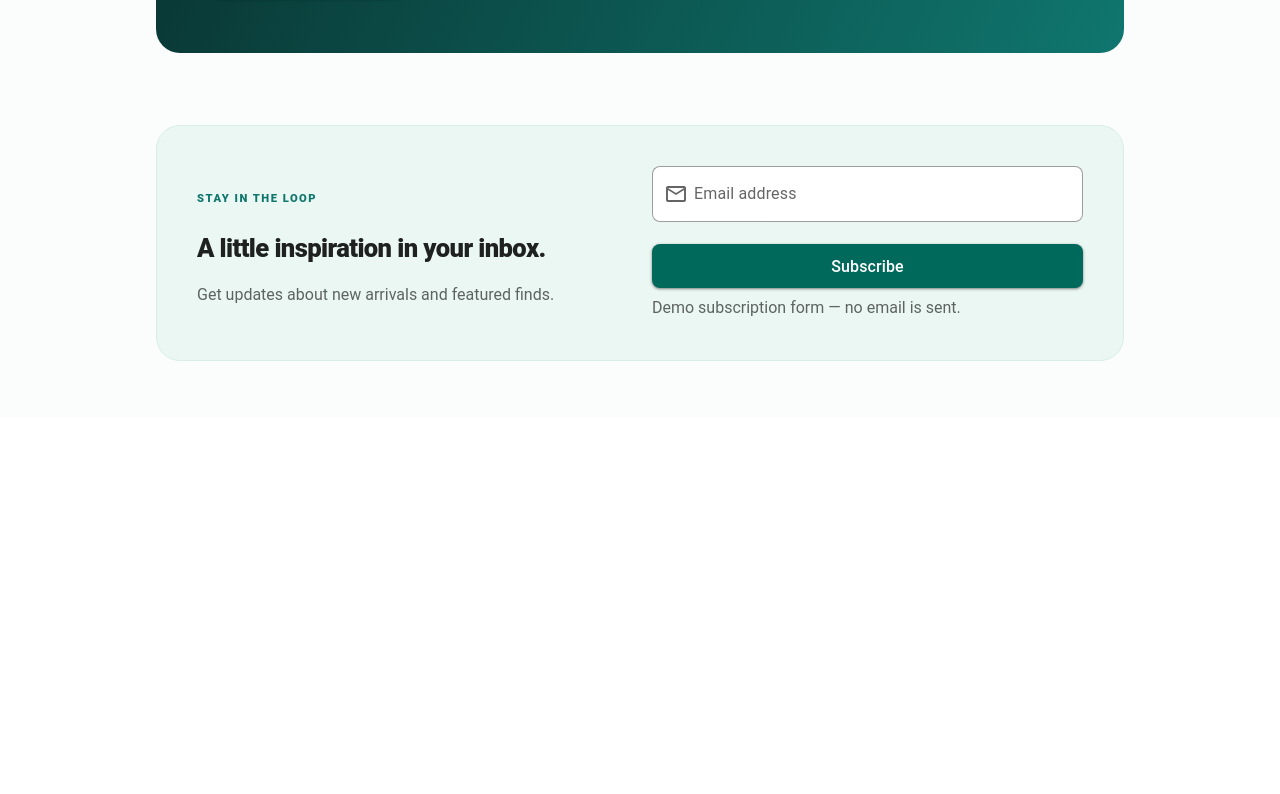
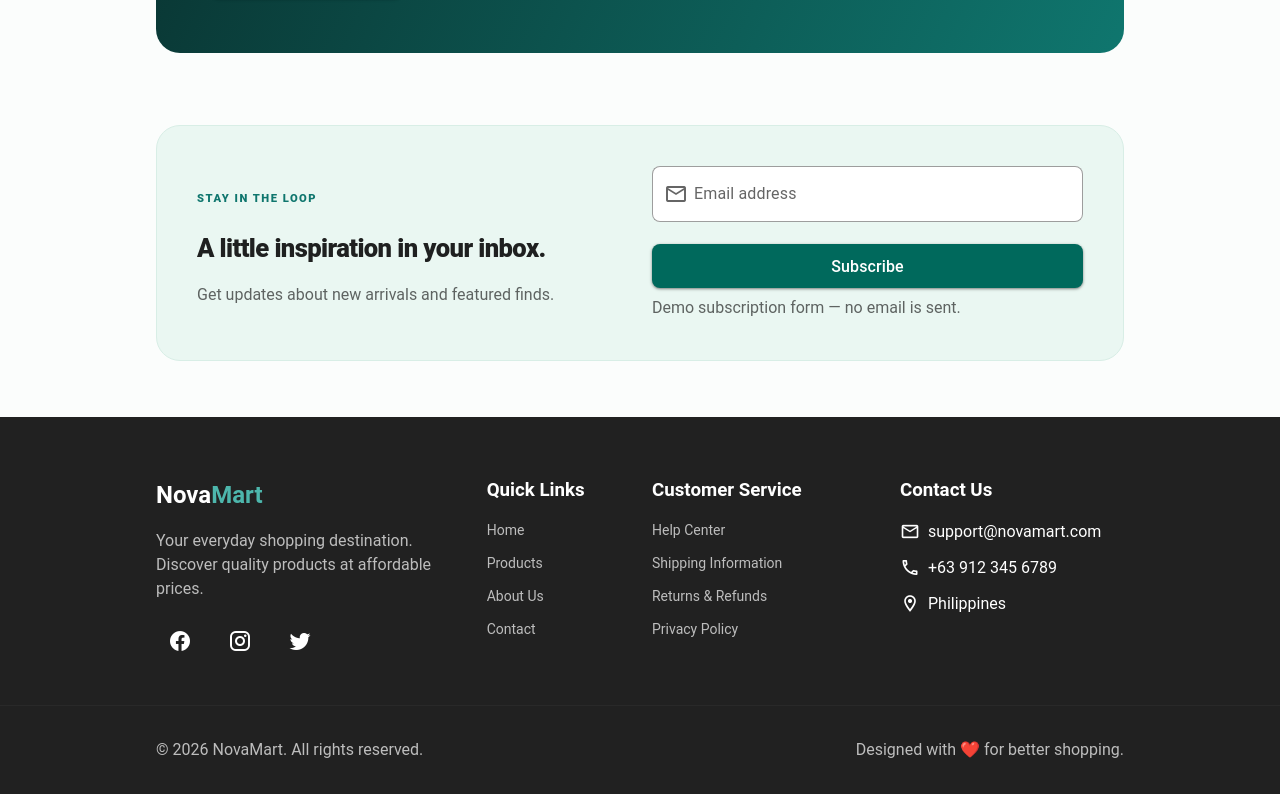
Before and after one commit to jcasterroy-ctrl/jcasterroy, a Nuxt app in the folder jcaster/: page / in a window 1280 px wide. Shown: the part 1810-2604 px from the top of the page. Before the commit the page ends 2227 px from the top, so only its background shows below. Built offline with nearby package versions, Linux system fonts and the light colour scheme; no server answers.

Commit message:
Update index.vue

```diff
--- a/jcaster/app/pages/index.vue
+++ b/jcaster/app/pages/index.vue
@@ -163,7 +163,7 @@
           :color="selectedCategory === category ? 'teal-darken-3' : undefined"
           :variant="selectedCategory === category ? 'flat' : 'outlined'"
           size="large"
-          @click= "selectedCategory = category"
+          @click="selectedCategory = category"
           >{{ category }}</v-chip
         >
       </div>
@@ -477,6 +477,112 @@
       message
     }}</v-snackbar>
   </v-container>
+  <v-footer class="bg-grey-darken-4 text-white pa-0">
+    <v-container fluid class="pa-0">
+      <v-container class="py-10">
+        <v-row>
+          <!-- Brand -->
+          <v-col cols="12" md="4">
+            <h2 class="text-h5 font-weight-bold mb-3">
+              Nova<span class="text-teal-lighten-2">Mart</span>
+            </h2>
+
+            <p class="text-grey-lighten-1 text-body-2 mb-4">
+              Your everyday shopping destination. Discover quality products at
+              affordable prices.
+            </p>
+
+            <div class="d-flex ga-3">
+              <v-btn
+                icon="mdi-facebook"
+                variant="text"
+                color="white"
+                href="https://facebook.com"
+                target="_blank"
+              />
+              <v-btn
+                icon="mdi-instagram"
+                variant="text"
+                color="white"
+                href="https://instagram.com"
+                target="_blank"
+              />
+              <v-btn
+                icon="mdi-twitter"
+                variant="text"
+                color="white"
+                href="https://x.com"
+                target="_blank"
+              />
+            </div>
+          </v-col>
+
+          <!-- Quick Links -->
+          <v-col cols="6" md="2">
+            <h3 class="text-subtitle-1 font-weight-bold mb-4">Quick Links</h3>
+
+            <div class="d-flex flex-column ga-3">
+              <NuxtLink to="/" class="footer-link">Home</NuxtLink>
+              <NuxtLink to="/products" class="footer-link">Products</NuxtLink>
+              <a href="#about" class="footer-link">About Us</a>
+              <a href="#contact" class="footer-link">Contact</a>
+            </div>
+          </v-col>
+
+          <!-- Customer Service -->
+          <v-col cols="6" md="3">
+            <h3 class="text-subtitle-1 font-weight-bold mb-4">
+              Customer Service
+            </h3>
+
+            <div class="d-flex flex-column ga-3">
+              <a href="#" class="footer-link">Help Center</a>
+              <a href="#" class="footer-link">Shipping Information</a>
+              <a href="#" class="footer-link">Returns & Refunds</a>
+              <a href="#" class="footer-link">Privacy Policy</a>
+            </div>
+          </v-col>
+
+          <!-- Contact -->
+          <v-col cols="12" md="3">
+            <h3 class="text-subtitle-1 font-weight-bold mb-4">Contact Us</h3>
+
+            <div class="d-flex align-center ga-2 mb-3">
+              <v-icon size="small">mdi-email-outline</v-icon>
+              <span class="text-body-2">support@novamart.com</span>
+            </div>
+
+            <div class="d-flex align-center ga-2 mb-3">
+              <v-icon size="small">mdi-phone-outline</v-icon>
+              <span class="text-body-2">+63 912 345 6789</span>
+            </div>
+
+            <div class="d-flex align-center ga-2">
+              <v-icon size="small">mdi-map-marker-outline</v-icon>
+              <span class="text-body-2">Philippines</span>
+            </div>
+          </v-col>
+        </v-row>
+      </v-container>
+
+      <v-divider color="grey-darken-2" />
+
+      <!-- Copyright -->
+      <v-container class="py-4">
+        <div
+          class="d-flex flex-column flex-sm-row justify-space-between align-center ga-2"
+        >
+          <p class="text-grey-lighten-1 text-caption">
+            © {{ new Date().getFullYear() }} NovaMart. All rights reserved.
+          </p>
+
+          <p class="text-grey-lighten-1 text-caption">
+            Designed with ❤️ for better shopping.
+          </p>
+        </div>
+      </v-container>
+    </v-container>
+  </v-footer>
 </template>
 
 <script setup lang="ts">
@@ -498,7 +604,7 @@ interface CartItem extends Product {
 const config = useRuntimeConfig();
 const STRAPI_URL = config.public.strapiUrl;
 
-useHead({ title: "NovaMart | Everyday Finds" });
+useHead({ title: "Caster Motor Shop" });
 
 const searchQuery = ref("");
 const selectedCategory = ref("All");
@@ -529,11 +635,11 @@ const categories = computed<string[]>(() => {
   return [
     ...new Set(
       products.value
-        .map(product => product.category)
-        .filter((category): category is string => Boolean(category))
-    )
-  ]
-})
+        .map((product) => product.category)
+        .filter((category): category is string => Boolean(category)),
+    ),
+  ];
+});
 const filteredProducts = computed(() => {
   const keyword = searchQuery.value.toLowerCase().trim();
   return products.value
@@ -885,4 +991,14 @@ function subscribeNewsletter() {
     padding: 5px 0;
   }
 }
+.footer-link {
+  color: #bdbdbd;
+  text-decoration: none;
+  font-size: 0.875rem;
+  transition: color 0.2s ease;
+}
+
+.footer-link:hover {
+  color: #80cbc4;
+}
 </style>
```
